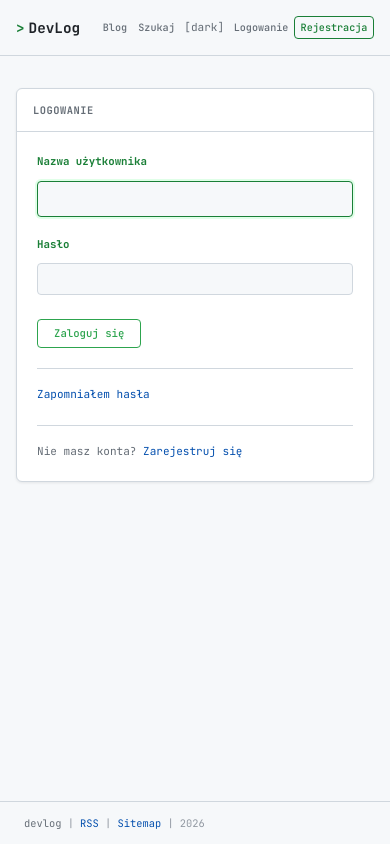
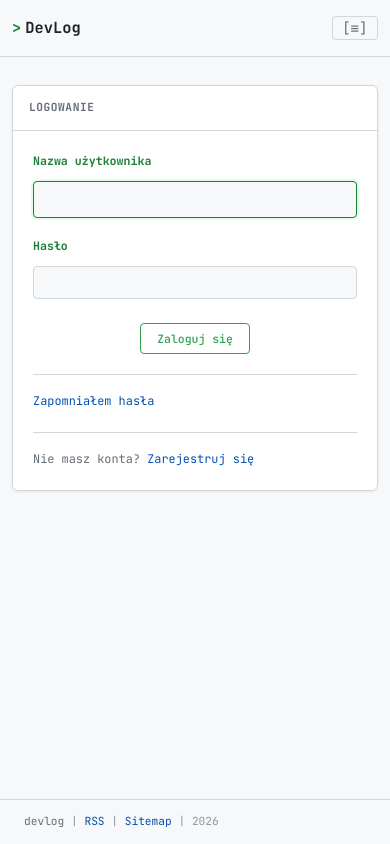
Before and after one commit to konradxmalinowski/PPZAW-blog-app, a Django app: page /accounts/login/?next=/author/posts/new/ in a window 390 px wide. Run offline with Django 4.2, Linux system fonts and the light colour scheme.

Commit message:
fix: full responsive overhaul — mobile hamburger nav, sidebar visible, spacing
- Hamburger nav ([≡]/[×]) on mobile (≤767px): collapsible vertical menu,
  closes on link click or outside tap, aria-expanded tracked
- Sidebar no longer hidden on mobile — shows below main content
- Post card padding reduced 1.5rem → 1rem on mobile
- Settings rows stack vertically on mobile (was cramped space-between)
- Markdown tables scroll horizontally instead of breaking layout
- Font size 13px → 14px on mobile (JetBrains Mono legibility)
- Tablet (768–1023px): sidebar 210px, nav links compact
- Post reactions wrap on very small screens
- terminal-box-body padding reduced on mobile
- Pagination wraps on small screens

```diff
--- a/static/css/terminal.css
+++ b/static/css/terminal.css
@@ -211,6 +211,24 @@
 }
 .theme-toggle:hover {
   color: var(--accent-green);
+}
+
+.navbar-toggle {
+  display: none;
+  background: none;
+  border: 1px solid var(--bg-border);
+  color: var(--text-secondary);
+  font-family: var(--font-mono);
+  font-size: 1em;
+  padding: 0.25rem 0.6rem;
+  cursor: pointer;
+  border-radius: var(--radius);
+  line-height: 1;
+  transition: color var(--transition), border-color var(--transition);
+}
+.navbar-toggle:hover {
+  color: var(--accent-green);
+  border-color: var(--accent-green);
 }
 
 .messages-container {
@@ -730,10 +748,13 @@
 }
 
 .markdown-content table {
-  width: 100%;
+  display: block;
+  overflow-x: auto;
+  max-width: 100%;
   border-collapse: collapse;
   margin-bottom: 1rem;
   font-size: 0.88em;
+  -webkit-overflow-scrolling: touch;
 }
 
 .markdown-content th,
@@ -863,64 +884,79 @@
 .link-blue { color: var(--accent-blue); }
 .link-blue:hover { color: var(--accent-green); }
 
+/* ── Mobile (≤ 767px) ────────────────────────────────────────────────────── */
 @media (max-width: 767px) {
   :root {
-    --font-size: 13px;
+    --font-size: 14px;
   }
 
-  .content-wrapper {
-    grid-template-columns: 1fr;
+  /* Navbar — hamburger */
+  .navbar { height: auto; min-height: var(--navbar-height); }
+  .navbar-inner {
+    flex-wrap: wrap;
+    height: auto;
+    min-height: var(--navbar-height);
+    padding: 0 0.75rem;
+    align-content: center;
   }
-
-  .sidebar-column {
-    position: static;
+  .navbar-toggle { display: block; }
+  .navbar-links {
     display: none;
+    flex-direction: column;
+    width: 100%;
+    gap: 0;
+    padding: 0.35rem 0 0.6rem;
+    border-top: 1px solid var(--bg-border);
+    margin-top: 0.4rem;
   }
-
-  .navbar-inner {
-    padding: 0 1rem;
+  .navbar.nav-open .navbar-links { display: flex; }
+  .navbar-links li { width: 100%; }
+  .nav-link {
+    display: block;
+    padding: 0.6rem 0.5rem;
+    font-size: 0.92em;
+    width: 100%;
   }
-
-  .navbar-links {
-    gap: 0;
+  .nav-link-cta { display: inline-block; margin: 0.2rem 0.5rem; }
+  .nav-link-logout {
+    width: 100%;
+    text-align: left;
+    padding: 0.6rem 0.5rem;
+    font-size: 0.92em;
   }
 
-  .nav-link {
-    padding: 0.25rem 0.35rem;
-    font-size: 0.78em;
-  }
-
-  .main-content {
-    padding: 1rem;
-  }
-
-  .similar-posts-grid {
-    grid-template-columns: 1fr;
-  }
-
+  /* Layout */
+  .main-content { padding: 0.75rem; }
+  .content-wrapper { grid-template-columns: 1fr; gap: 1.25rem; }
+  .sidebar-column { position: static; }
+
+  /* Cards */
+  .post-card { padding: 1rem; }
+  .terminal-box-body { padding: 1rem; }
+
+  /* Post detail */
+  .post-detail-title { font-size: 1.2em; }
+  .similar-posts-grid { grid-template-columns: 1fr; }
+
+  /* Footer */
   .footer-inner {
     flex-direction: column;
     align-items: flex-start;
     gap: 0.25rem;
   }
-
-  .footer-quote {
-    display: none;
-  }
-
-  .post-detail-title {
-    font-size: 1.2em;
-  }
-}
-
+  .footer-quote { display: none; }
+
+  /* Pagination */
+  .pagination-inner { gap: 0.75rem; flex-wrap: wrap; }
+  .pagination-pages { flex-wrap: wrap; justify-content: center; }
+}
+
+/* ── Tablet (768px – 1023px) ─────────────────────────────────────────────── */
 @media (min-width: 768px) and (max-width: 1023px) {
-  :root {
-    --sidebar-width: 220px;
-  }
-
-  .content-wrapper {
-    gap: 1.25rem;
-  }
+  :root { --sidebar-width: 210px; }
+  .content-wrapper { gap: 1.25rem; }
+  .nav-link { padding: 0.3rem 0.45rem; font-size: 0.84em; }
+  .navbar-inner { padding: 0 1rem; }
 }
 
 .terminal-box {
@@ -1223,23 +1259,22 @@
 }
 
 @media (max-width: 767px) {
-  .search-field {
+  .search-field { flex-direction: column; align-items: flex-start; }
+  .search-field input[type="text"] { width: 100%; }
+  .form-submit { flex-direction: column; align-items: flex-start; }
+  .form-actions { flex-direction: column; align-items: flex-start; }
+  .share-success-actions { flex-direction: column; }
+
+  /* Settings rows stack on mobile */
+  .settings-row {
     flex-direction: column;
     align-items: flex-start;
+    gap: 0.5rem;
   }
 
-  .search-field input[type="text"] {
-    width: 100%;
-  }
-
-  .form-submit {
-    flex-direction: column;
-    align-items: flex-start;
-  }
-
-  .share-success-actions {
-    flex-direction: column;
-  }
+  /* Profile: twofa secret full width */
+  .twofa-secret-wrap { flex-direction: column; }
+  .twofa-secret { word-break: break-all; width: 100%; }
 }
 
 .tag-cloud {
@@ -1528,21 +1563,13 @@
 }
 
 @media (max-width: 600px) {
-  .auth-container {
-    margin: 1rem auto;
-  }
-
-  .profile-header {
-    flex-direction: column-reverse;
-  }
-
-  .profile-avatar-wrap {
-    align-self: center;
-  }
-
-  .profile-container {
-    padding: 0;
-  }
+  .auth-container { margin: 1rem auto; }
+  .profile-header { flex-direction: column-reverse; }
+  .profile-avatar-wrap { align-self: center; }
+  .profile-container { padding: 0; }
+
+  /* Reactions/bookmarks wrap on very small screens */
+  .post-reactions { flex-wrap: wrap; gap: 0.5rem; }
 }
 
 #reading-progress {
--- a/static/js/terminal.js
+++ b/static/js/terminal.js
@@ -101,6 +101,34 @@
   });
 }
 
+function initNavToggle() {
+  const toggle = document.getElementById('navbar-toggle');
+  const navbar = document.querySelector('.navbar');
+  if (!toggle || !navbar) return;
+
+  toggle.addEventListener('click', () => {
+    const open = navbar.classList.toggle('nav-open');
+    toggle.setAttribute('aria-expanded', String(open));
+    toggle.textContent = open ? '[×]' : '[≡]';
+  });
+
+  navbar.querySelectorAll('a.nav-link, button.nav-link-logout').forEach(el => {
+    el.addEventListener('click', () => {
+      navbar.classList.remove('nav-open');
+      toggle.setAttribute('aria-expanded', 'false');
+      toggle.textContent = '[≡]';
+    });
+  });
+
+  document.addEventListener('click', e => {
+    if (navbar.classList.contains('nav-open') && !navbar.contains(e.target)) {
+      navbar.classList.remove('nav-open');
+      toggle.setAttribute('aria-expanded', 'false');
+      toggle.textContent = '[≡]';
+    }
+  });
+}
+
 function initToc() {
   const links = document.querySelectorAll('.toc-link');
   if (!links.length) return;
@@ -128,5 +156,6 @@
   initPrefetch();
   initExternalLinks();
   initThemeToggle();
+  initNavToggle();
   initToc();
 });
--- a/templates/base.html
+++ b/templates/base.html
@@ -81,7 +81,9 @@
       <a href="{% url 'blog:post_list' %}" class="navbar-brand">
         <span class="brand-bracket">&gt;</span> DevLog
       </a>
-      <ul class="navbar-links">
+      <button class="navbar-toggle" id="navbar-toggle"
+              aria-label="Otwórz menu nawigacyjne" aria-expanded="false" aria-controls="navbar-links">[≡]</button>
+      <ul class="navbar-links" id="navbar-links">
         <li><a href="{% url 'blog:post_list' %}" class="nav-link{% if section == 'blog' %} active{% endif %}">Blog</a></li>
         <li><a href="{% url 'blog:post_search' %}" class="nav-link{% if section == 'search' %} active{% endif %}">Szukaj</a></li>
         <li>
```
